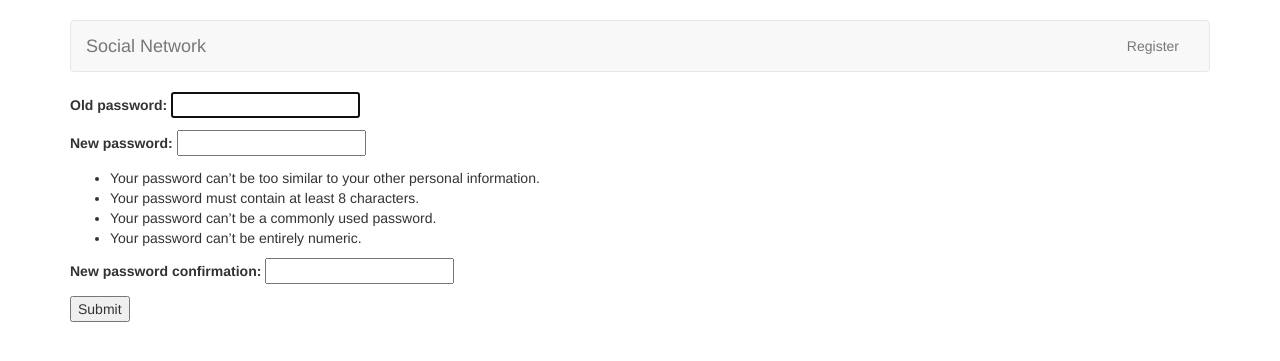
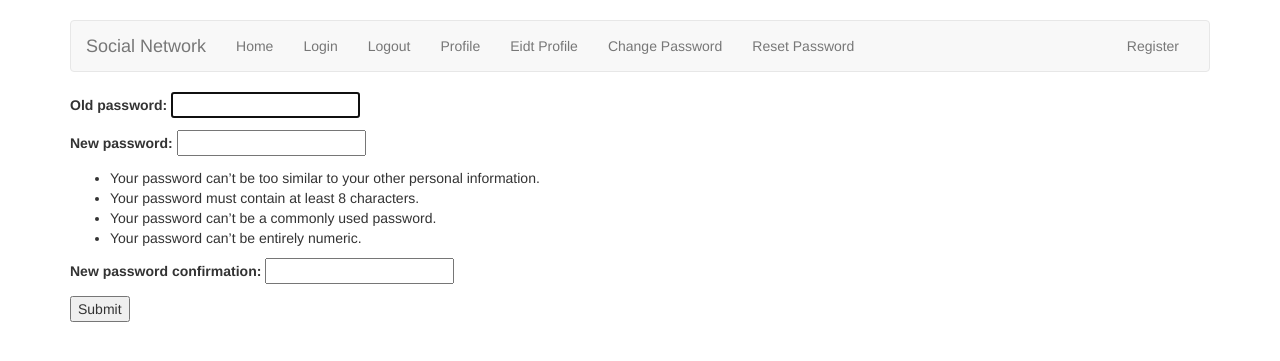
Before and after one commit to ElijahCoding/DjangoTutorial, a Django app: page /account/change-password/ in a window 1280 px wide. Shown: the top 361 px of the page. Run offline with Django 3.2, Linux system fonts and the light colour scheme; some libraries are stand-ins or nearby versions.

Commit message:
add links to navigation

```diff
--- a/accounts/templates/base.html
+++ b/accounts/templates/base.html
@@ -14,6 +14,7 @@
         <div class="container">
             <nav class="navbar navbar-default">
         <div class="container-fluid">
+
           <div class="navbar-header">
             <button type="button" class="navbar-toggle collapsed" data-toggle="collapse" data-target="#navbar" aria-expanded="false" aria-controls="navbar">
               <span class="sr-only">Toggle navigation</span>
@@ -23,7 +24,17 @@
             </button>
             <a class="navbar-brand" href="/">Social Network</a>
           </div>
+
           <div id="navbar" class="navbar-collapse collapse">
+              <ul class="nav navbar-nav">
+                 <li><a href="/account">Home</a></li>
+                 <li><a href="/account/login">Login</a></li>
+                 <li><a href="/account/logout">Logout</a></li>
+                 <li><a href="/account/profile">Profile</a></li>
+                 <li><a href="/account/profile/edit">Eidt Profile</a></li>
+                 <li><a href="/account/change-password">Change Password</a></li>
+                 <li><a href="/account/reset-password">Reset Password</a></li>
+              </ul>
 
             <ul class="nav navbar-nav navbar-right">
               <li><a href="/account/register">Register</a></li>
```
Also changed, not shown: db.sqlite3.
